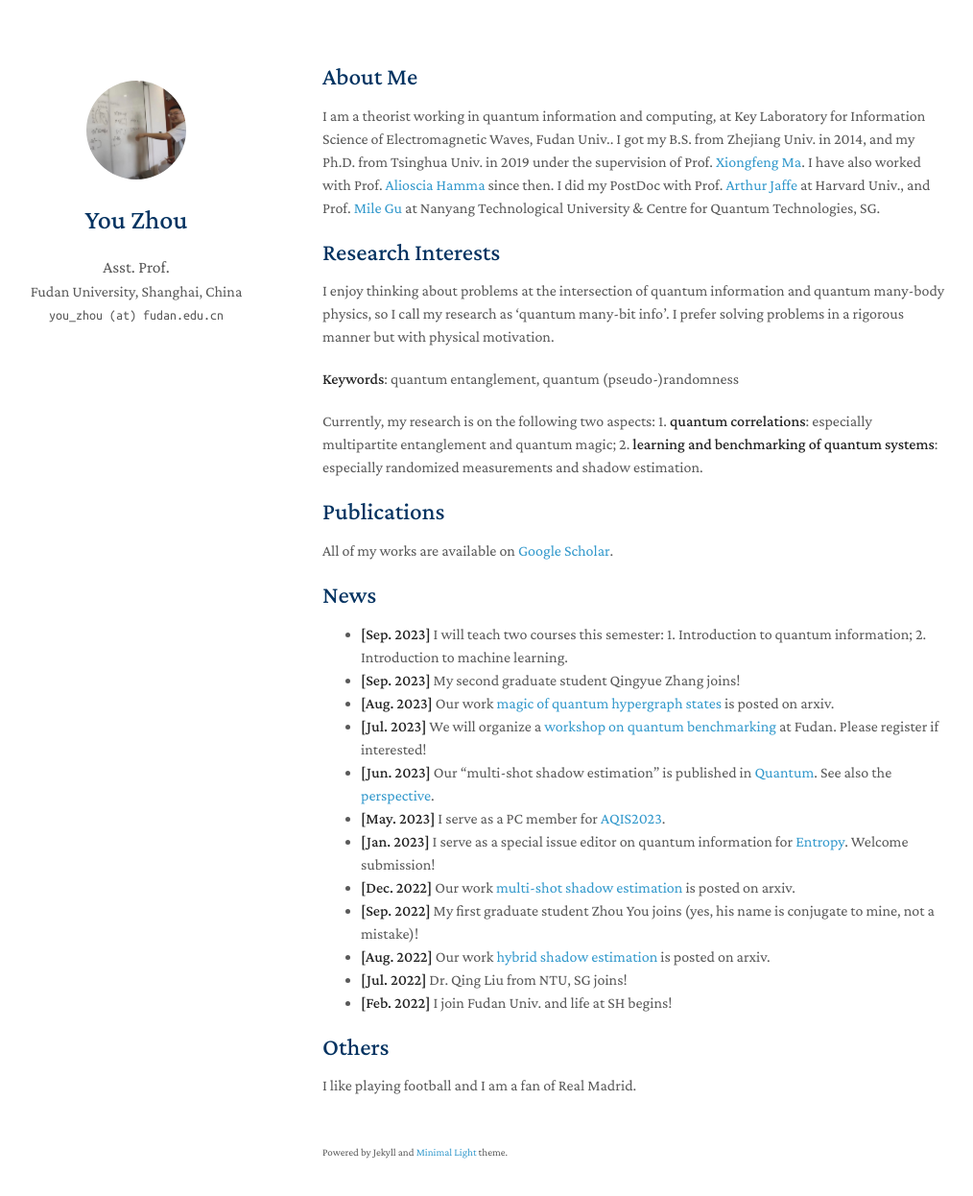
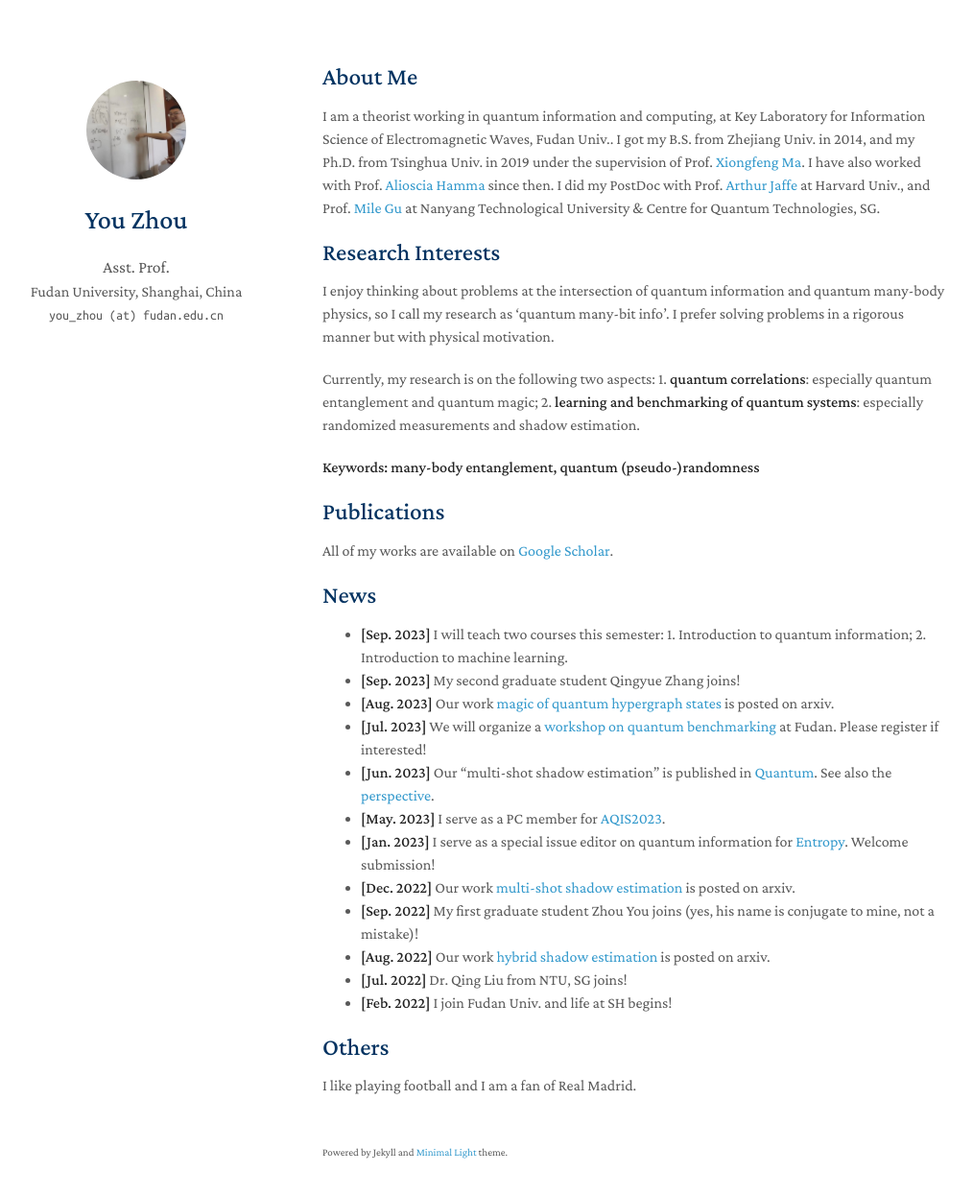
Before and after one commit to youzhoutravel/homepage1, a Jekyll site: the page built from index.md, in a window 1280 px wide and 1281 px high. Shown: the top 1246 px of the window at 96% size, without its empty margins (134-1148 px from the left). Built offline with Jekyll 4.4.1, drawn with Linux system fonts in a browser that asks for light colours; nearby versions of some CDN libraries; a style sheet for code colours, icons or effects is not loaded; our own code applies the rules of GitHub Pages for plain Markdown files.

Commit message:
Update index.md

```diff
--- a/index.md
+++ b/index.md
@@ -9,9 +9,9 @@ I am a theorist working in quantum information and computing, at Key Laboratory
 ## Research Interests
 I enjoy thinking about problems at the intersection of quantum information and quantum many-body physics, so I call my research as 'quantum many-bit info'. I prefer solving problems in a rigorous manner but with physical motivation.
 
-**Keywords**: quantum entanglement, quantum (pseudo-)randomness
+Currently, my research is on the following two aspects: 1. **quantum correlations**: especially quantum entanglement and quantum magic; 2. **learning and benchmarking of quantum systems**: especially randomized measurements and shadow estimation.
 
-Currently, my research is on the following two aspects: 1. **quantum correlations**: especially multipartite entanglement and quantum magic; 2. **learning and benchmarking of quantum systems**: especially randomized measurements and shadow estimation.
+**Keywords: many-body entanglement, quantum (pseudo-)randomness**
 
 
 ## Publications
```
